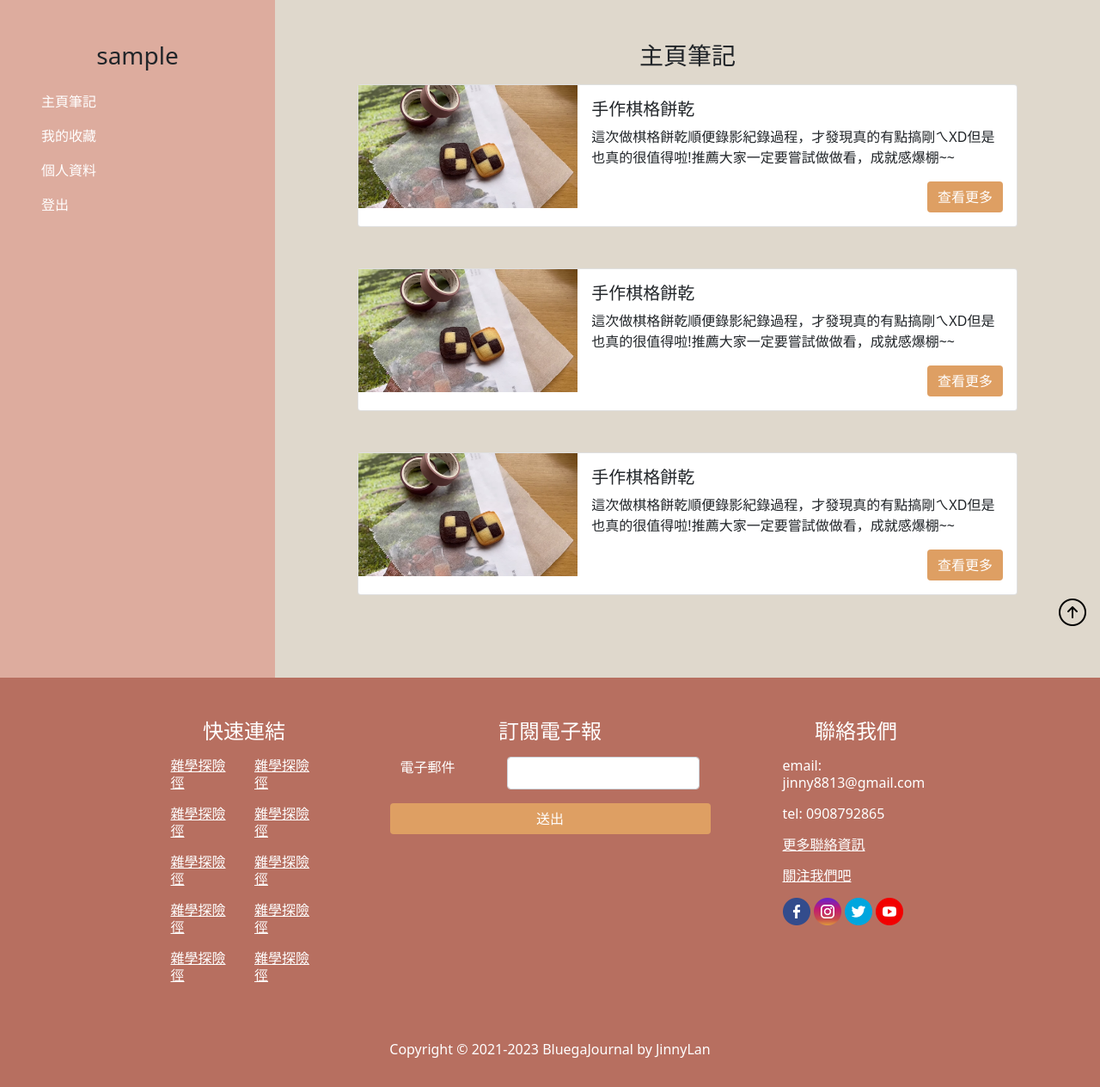
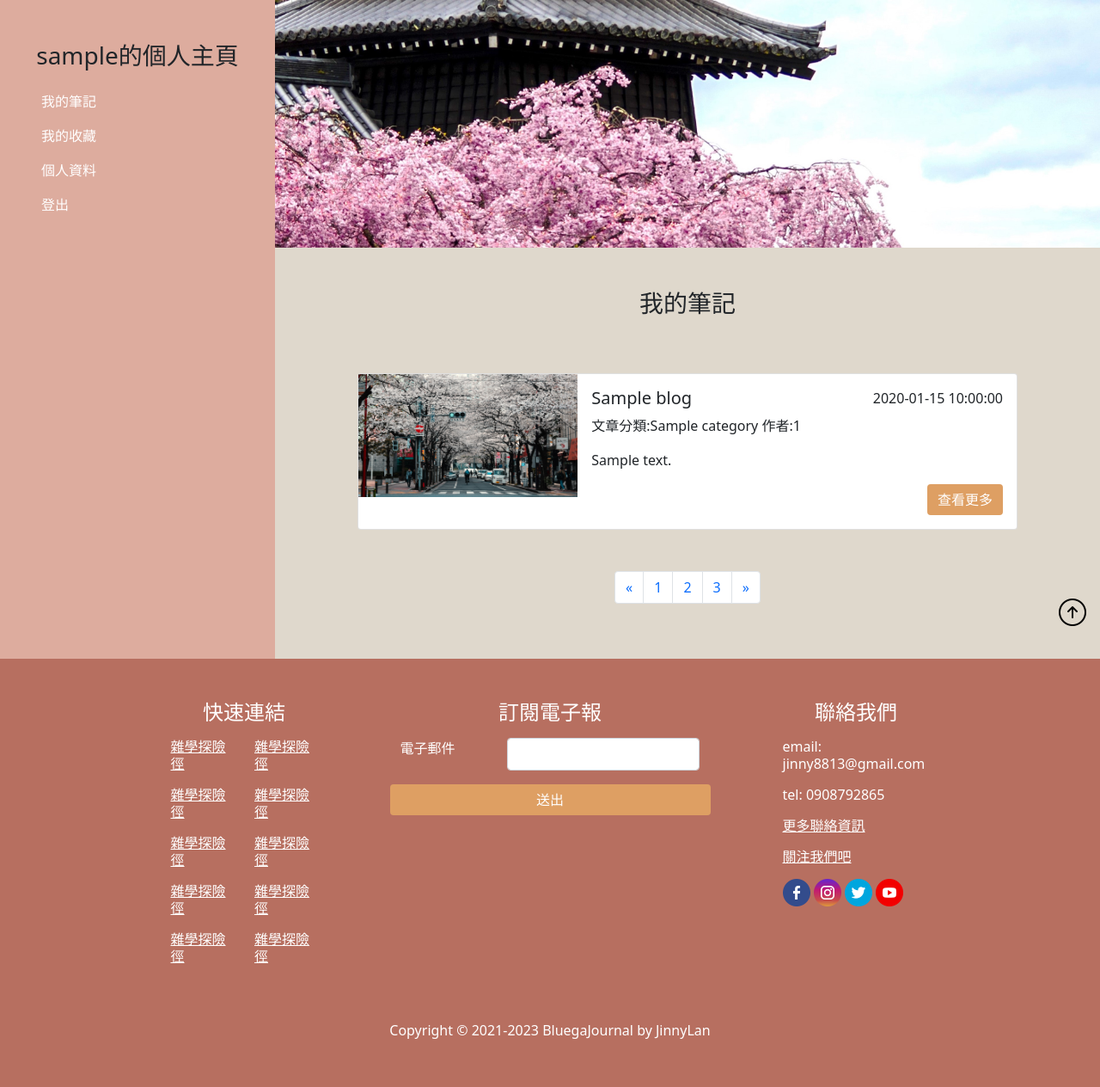
Before and after one commit to jinny8813/myproject2_ci4, a CodeIgniter 4 app: the page made by app/Views/pages/personal.php in a window 1280 px wide. Shown: the part 56-1320 px from the top of the page at 86% size. After the commit the page ends 1264 px from the top, so only its background shows below. Run offline with PHP 8.4 and a stand-in for CodeIgniter, Linux system fonts and the light colour scheme; the template is opened without the code that fills it: most values are stand-ins (such as "Sample title", 1, 10 or a date in 2020); some libraries are stand-ins or nearby versions.

Commit message:
personal page

```diff
--- a/app/Controllers/User.php
+++ b/app/Controllers/User.php
@@ -41,7 +41,7 @@ class User extends BaseController
     public function personal()
     {
         if($this->isLogin()){
-            return view('pages/personal',$this->memberData);
+            return redirect()->to(base_url('Blog/personal'));
         }else{
             return view('pages/login');
         }
@@ -68,7 +68,7 @@ class User extends BaseController
         if($this->isLogin()){
             $err=['error_messages'=>"已登入",
             'status_code'=>403];
-            return view('pages/personal',array_merge($this->memberData,$err));
+            return redirect()->to(base_url('Blog/personal'));
             //return $this->fail("已登入",403);
         }
 
@@ -87,7 +87,7 @@ class User extends BaseController
         if($memberData){
             $this->session->set("memberData",$memberData);
             $this->response->setStatusCode(200);
-            return view('pages/personal',$memberData);
+            return redirect()->to(base_url('Blog/personal'));
             return $this->response->setJSON([
                 "msg" => "OK"
             ]);
--- a/app/Views/pages/bloghome.php
+++ b/app/Views/pages/bloghome.php
@@ -24,6 +24,12 @@
                 <a href="<?= base_url('Blog/create')?>" class="btn btn-primary mx-3 float-end">最新文章</a>
             </div>
             <div class="p-5">
+
+            <?php
+                if(isset($error_messages)){
+                    echo '<h5 class="text-center pb-5 mb-3">' . esc($error_messages) . '</h5>';
+                }
+                ?>
 
             <?php foreach($blogs as $row):?>
             <div class="card mb-5 mx-5">
--- a/app/Views/pages/personal.php
+++ b/app/Views/pages/personal.php
@@ -3,63 +3,72 @@
     <section>
       <div class="row m-0 g-0">
         <div class="col-sm-3 py-5 bg_one">
-            <h3 class='text-center mb-3'><?= esc($nickname)?></h3>
+            <h3 class='text-center mb-3'><?= esc($nickname)?>的個人主頁</h3>
             <nav class="nav flex-column">
-                <a class="nav-link px-5" href="#">主頁筆記</a>
+                <a class="nav-link px-5" href="#">我的筆記</a>
                 <a class="nav-link px-5" href="#">我的收藏</a>
                 <a class="nav-link px-5" href="#">個人資料</a>
-                <a class="nav-link px-5" href="<?php echo base_url('User/doLogout') ?>">登出</a>
+                <a class="nav-link px-5" href="<?php
+
+                                            use function PHPUnit\Framework\isEmpty;
+
+ echo base_url('User/doLogout') ?>">登出</a>
             </nav>
         </div>
-        <div class="col-sm-9 p-5 bg_two">
-            <h3 class="text-center  mb-3">主頁筆記</h3>
+        <div class="col-sm-9 bg_two">
+            <div class="img_banner">
+                <img src="<?= base_url('../../public/assets/images/banner_all.jpg') ?>" alt="123" id="changeImg">
+            </div>
+            <h3 class="text-center pt-5 mb-3" id="changeTitle">我的筆記</h3>
+
+            <div class="p-5">
+
+            <?php
+                if(isset($error_messages)){
+                    echo '<h5 class="text-center pb-5 mb-3">' . esc($error_messages) . '</h5>';
+                }
+                ?>
+
+            <?php foreach($blogs as $row):?>
             <div class="card mb-5 mx-5">
                 <div class="row g-0">
                     <div class="col-md-4">
-                        <img src="./images/banner2.jpg" alt="" class="img-fluid">
+                        <img src="<?= base_url('../../public/assets/images/bg_2.jpg') ?>" alt="" class="img-fluid">
                     </div>
                 <div class="col-md-8">
                     <div class="card-body">
-                        <h5 class="card-title">手作棋格餅乾</h5>
-                        <p class="card-text">這次做棋格餅乾順便錄影紀錄過程，才發現真的有點搞剛ㄟXD但是也真的很值得啦!推薦大家一定要嘗試做做看，成就感爆棚~~</p>
+                        <h5 class="card-title d-inline-block"><?= $row['title']?></h5>
+                        <p class="card-text d-inline-block float-end"><?= $row['createdAt']?></p>
+                        <br>
+                        <p class="card-text d-inline-block">文章分類:<?= $row['category']?></p>
+                        <p class="card-text d-inline-block">作者:<?= $row['authorId']?></p>
+                        <p class="card-text"><?= $row['content']?></p>
                         <div class="text-end">
-                        <a href="#" class="btn btn-primary">查看更多</a>
+                        <a href="<?= base_url('Blog/showMore/'.$row['id'])?>" class="btn btn-primary">查看更多</a>
                         </div>
                     </div>
                 </div>
             </div>
             </div>
-            <div class="card mb-5 mx-5">
-                <div class="row g-0">
-                    <div class="col-md-4">
-                        <img src="./images/banner2.jpg" alt="" class="img-fluid">
-                    </div>
-                <div class="col-md-8">
-                    <div class="card-body">
-                        <h5 class="card-title">手作棋格餅乾</h5>
-                        <p class="card-text">這次做棋格餅乾順便錄影紀錄過程，才發現真的有點搞剛ㄟXD但是也真的很值得啦!推薦大家一定要嘗試做做看，成就感爆棚~~</p>
-                        <div class="text-end">
-                        <a href="#" class="btn btn-primary">查看更多</a>
-                        </div>
-                    </div>
-                </div>
-            </div>
-            </div>
-            <div class="card mb-5 mx-5">
-                <div class="row g-0">
-                    <div class="col-md-4">
-                        <img src="./images/banner2.jpg" alt="" class="img-fluid">
-                    </div>
-                <div class="col-md-8">
-                    <div class="card-body">
-                        <h5 class="card-title">手作棋格餅乾</h5>
-                        <p class="card-text">這次做棋格餅乾順便錄影紀錄過程，才發現真的有點搞剛ㄟXD但是也真的很值得啦!推薦大家一定要嘗試做做看，成就感爆棚~~</p>
-                        <div class="text-end">
-                        <a href="#" class="btn btn-primary">查看更多</a>
-                        </div>
-                    </div>
-                </div>
-            </div>
+            <?php endforeach;?>
+
+            <nav aria-label="Page navigation example">
+                <ul class="pagination justify-content-center">
+                    <li class="page-item">
+                    <a class="page-link" href="#" aria-label="Previous">
+                        <span aria-hidden="true">&laquo;</span>
+                    </a>
+                    </li>
+                    <li class="page-item"><a class="page-link" href="#">1</a></li>
+                    <li class="page-item"><a class="page-link" href="#">2</a></li>
+                    <li class="page-item"><a class="page-link" href="#">3</a></li>
+                    <li class="page-item">
+                    <a class="page-link" href="#" aria-label="Next">
+                        <span aria-hidden="true">&raquo;</span>
+                    </a>
+                    </li>
+                </ul>
+            </nav>
             </div>
         </div>
       </div>
--- a/app/Views/pages/singleblog.php
+++ b/app/Views/pages/singleblog.php
@@ -27,7 +27,7 @@
             </div>
             <div class="p-5 mx-5">
                 <a href="<?= $_SERVER['HTTP_REFERER']?>" class="btn btn-primary mx-3">返回上一頁</a>
-                <?php if($userId==$blogs['id']){?>
+                <?php if($userId==$blogs['authorId']){?>
                     <a href="#" class="btn btn-primary mx-3 float-end">編輯文章</a>
                     <a href="#" class="btn btn-primary mx-3 float-end">刪除文章</a>
                 <?php }?>
```
Also changed, not shown: app/Controllers/Blog.php (+18 -0 lines), app/Models/BlogModel.php (line endings or trailing spaces).
